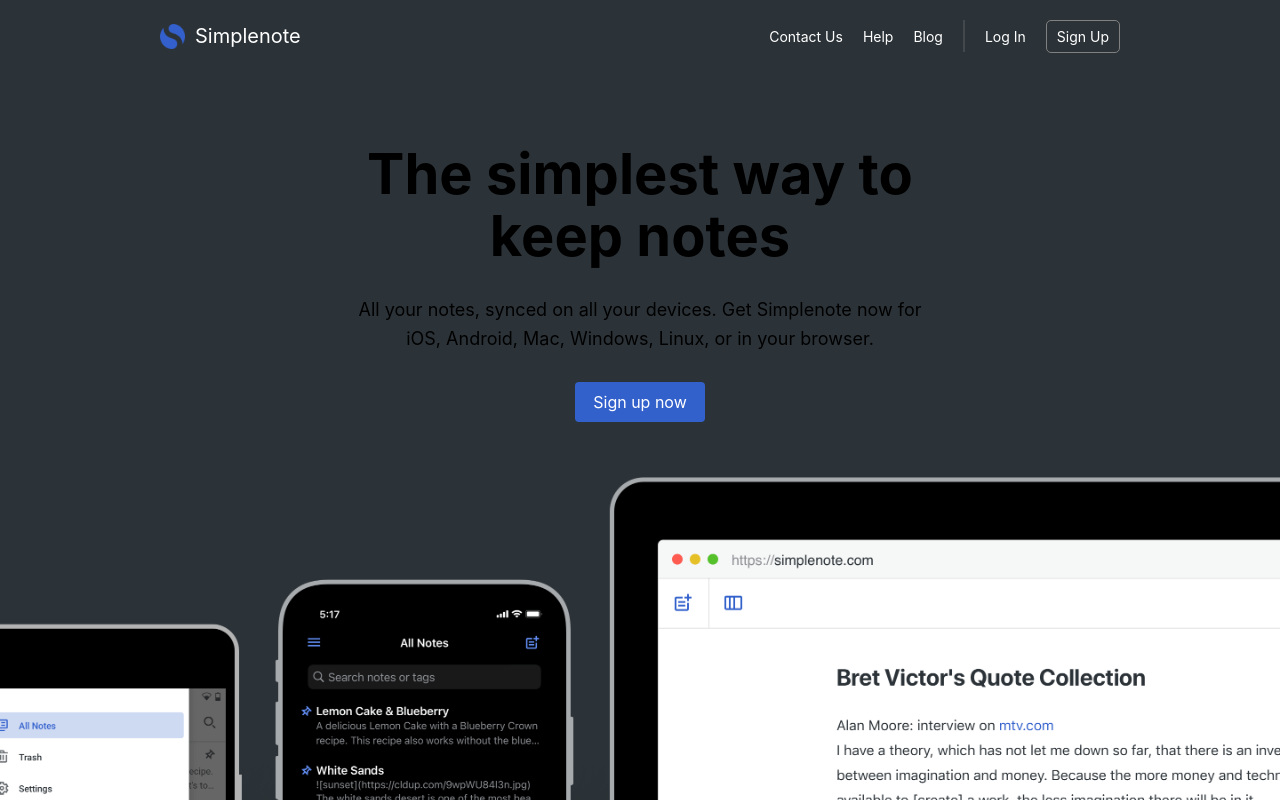
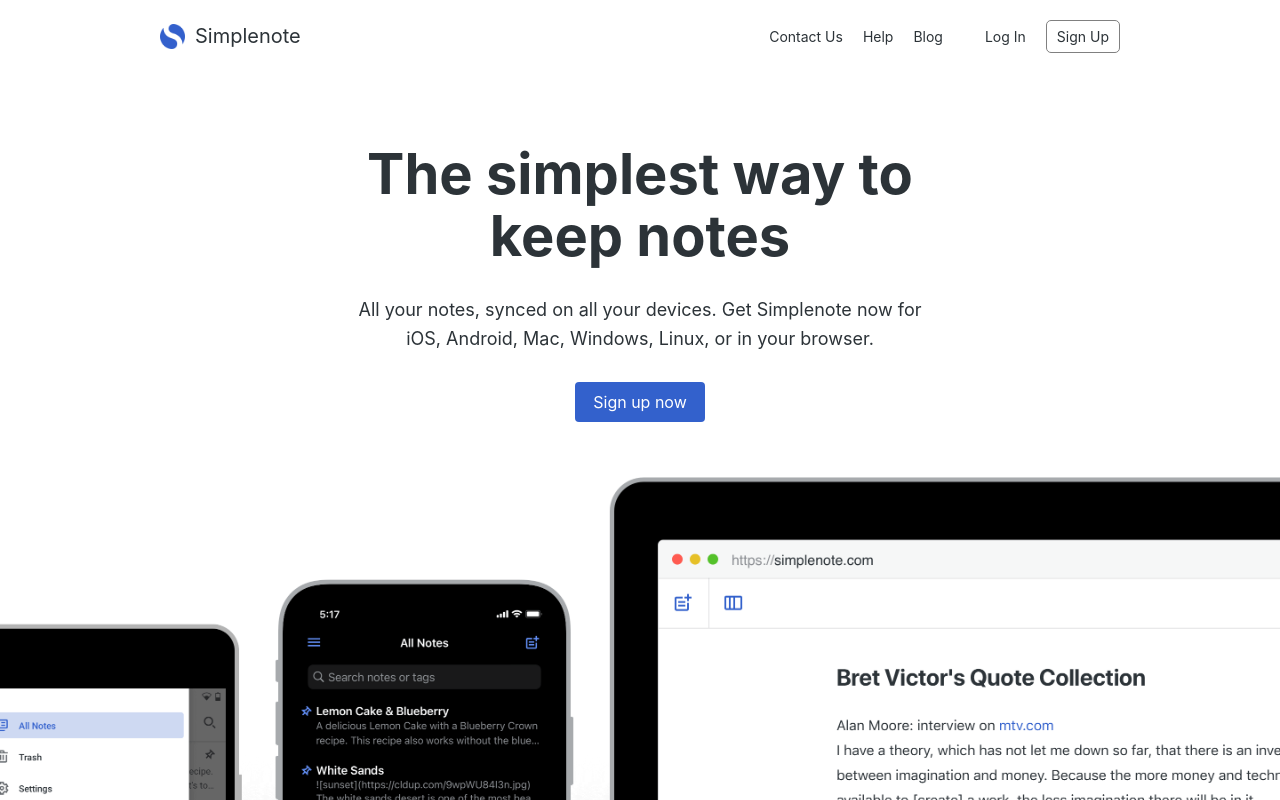
Before and after one commit to huseynaghah/simplenote-clone, a React (Vite) app: page / in a window 1280 px wide. Shown: the top 800 px of the page. Built offline with nearby package versions, Linux system fonts and the light colour scheme.

Commit message:
dark mode light mode added

```diff
--- a/src/App.jsx
+++ b/src/App.jsx
@@ -1,14 +1,30 @@
-import { useState } from 'react'
+import { useState , useEffect} from 'react'
 import reactLogo from './assets/react.svg'
 // import './App.css'
 import { PageRoutes } from './routes'
 
 
 function App() {
-  const [count, setCount] = useState(0)
+
+
+  const isDark = window.matchMedia("(prefers-color-scheme:dark)").matches
+
+  const lightTheme = {
+    backgroundColor: "white",
+    color: "#2c3338"
+  }
+
+  const darkTheme = {
+    backgroundColor: "#1f2123",
+    color: "#fff"
+  }
+
+
 
   return (
-    <PageRoutes/>
+    <div style={isDark ? darkTheme : lightTheme}><PageRoutes/></div>
+    // <PageRoutes/>
+
   )
 }
 
--- a/src/components/Main/Footer.jsx
+++ b/src/components/Main/Footer.jsx
@@ -2,17 +2,28 @@
 import styles from "./Footer.module.css"
 
 export const Footer = () => {
+
+  const isDark = window.matchMedia("(prefers-color-scheme:dark)").matches
+
+  const lightTheme = {
+    color: "#2c3338"
+  }
+
+  const darkTheme = {
+    color: "#fff"
+  }
+
   return (<>
     <footer className={styles.foot}>
       <div className={styles.left}>
-        <a href="/contact" className={styles.a}>Contact Us</a>
-        <a href="/help" className={styles.a}>Help</a>
-        <a href="/blog" className={styles.a}>Blog</a>
-        <a href="/contact" className={styles.a}>Developers</a>
-        <a href="/contact" className={styles.a}>Terms & Conditions</a>
-        <a href="/contact" className={styles.a}>Privacy</a>
-        <a href="/contact" className={styles.a}>Press</a>
-        <a href="/contact" className={styles.a}>Privacy Notice for California Users</a>
+        <a href="/contact" className={styles.a} style={isDark ? darkTheme : lightTheme} >Contact Us</a>
+        <a href="/help" className={styles.a} style={isDark ? darkTheme : lightTheme}>Help</a>
+        <a href="/blog" className={styles.a} style={isDark ? darkTheme : lightTheme}>Blog</a>
+        <a href="/contact" className={styles.a} style={isDark ? darkTheme : lightTheme}>Developers</a>
+        <a href="/contact" className={styles.a} style={isDark ? darkTheme : lightTheme}>Terms & Conditions</a>
+        <a href="/contact" className={styles.a} style={isDark ? darkTheme : lightTheme}>Privacy</a>
+        <a href="/contact" className={styles.a} style={isDark ? darkTheme : lightTheme}>Press</a>
+        <a href="/contact" className={styles.a} style={isDark ? darkTheme : lightTheme}>Privacy Notice for California Users</a>
       </div>
       <div className={styles.right}>© Automatic</div>
     </footer>
--- a/src/components/Main/Footer.module.css
+++ b/src/components/Main/Footer.module.css
@@ -25,7 +25,7 @@
 
 .a{
     text-decoration: none;
-    color: white;
+    /* color: #2c3338; */
 }
 
 @media only screen and (max-width: 1000px) {
--- a/src/components/Main/Header.jsx
+++ b/src/components/Main/Header.jsx
@@ -38,25 +38,35 @@
   const handleMenu = () => {
     setIsMenuOpen(!isMenuOpen);
   }
+
+  const isDark = window.matchMedia("(prefers-color-scheme:dark)").matches
+
+  const lightTheme = {
+    color: "#2c3338"
+  }
+
+  const darkTheme = {
+    color: "#fff"
+  }
   return (
     <>
       <header className={styles.head}>
         <div className={styles.watermark}>
           <img src={logo} alt="logo" width="25px" height="25px" />
-          <a className={styles.a} href='/'>Simplenote</a>
+          <a className={styles.a} href='/' style={isDark ? darkTheme : lightTheme}>Simplenote</a>
         </div>
         <div className={styles.list}>
           <div className={styles.li}>
-            <a className={styles.a} href="/contact">Contact Us</a></div>
+            <a className={styles.a} href="/contact" style={isDark ? darkTheme : lightTheme}>Contact Us</a></div>
           <div className={styles.li}>
-            <a className={styles.a} href="/help">Help</a></div>
+            <a className={styles.a} href="/help" style={isDark ? darkTheme : lightTheme}>Help</a></div>
           <div className={styles.li}>
-            <a className={styles.a} href="/blog">Blog</a></div>
+            <a className={styles.a} href="/blog" style={isDark ? darkTheme : lightTheme}>Blog</a></div>
           <div className={styles.seperator}></div>
           <div className={styles.li}>
-            <a className={styles.a} href="#">Log In</a></div>
+            <a className={styles.a} href="#" style={isDark ? darkTheme : lightTheme}>Log In</a></div>
           <div className={styles.li}>
-            <a className={styles.a} href="#"> <div className={styles.lilast}>Sign Up</div></a></div>
+            <a className={styles.a} href="#" style={isDark ? darkTheme : lightTheme}> <div className={styles.lilast}>Sign Up</div></a></div>
         </div>
         <div className={styles.toggle}>
         <Dropdown
--- a/src/components/Main/Header.module.css
+++ b/src/components/Main/Header.module.css
@@ -20,7 +20,7 @@
 
 .a {
     text-decoration: none;
-    color: white;
+    /* color: #2c3338; */
 }
 
 /* .list{
--- a/src/index.css
+++ b/src/index.css
@@ -1,7 +1,6 @@
 :root {
   font-family: "SF Pro Display", "SF Pro Icons", "Helvetica Neue", "Helvetica", "Arial", sans-serif;
   color-scheme: light dark;
-  background-color: #2c3338;
 
 }
 body{
@@ -22,6 +21,11 @@
   background-color: #4c4c4c !important;
 }
 
+body.dark-theme a{
+  color: white;
+}
+
+
 /* .ant-dropdown-menu .ant-dropdown-menu-root .ant-dropdown-menu-vertical .ant-dropdown-menu-light {
   background-color: red;
 } */
--- a/src/main.jsx
+++ b/src/main.jsx
@@ -3,6 +3,8 @@
 import App from './App'
 import './index.css'
 import { BrowserRouter } from 'react-router-dom'
+
+
 
 ReactDOM.createRoot(document.getElementById('root')).render(
   <React.StrictMode>
```
